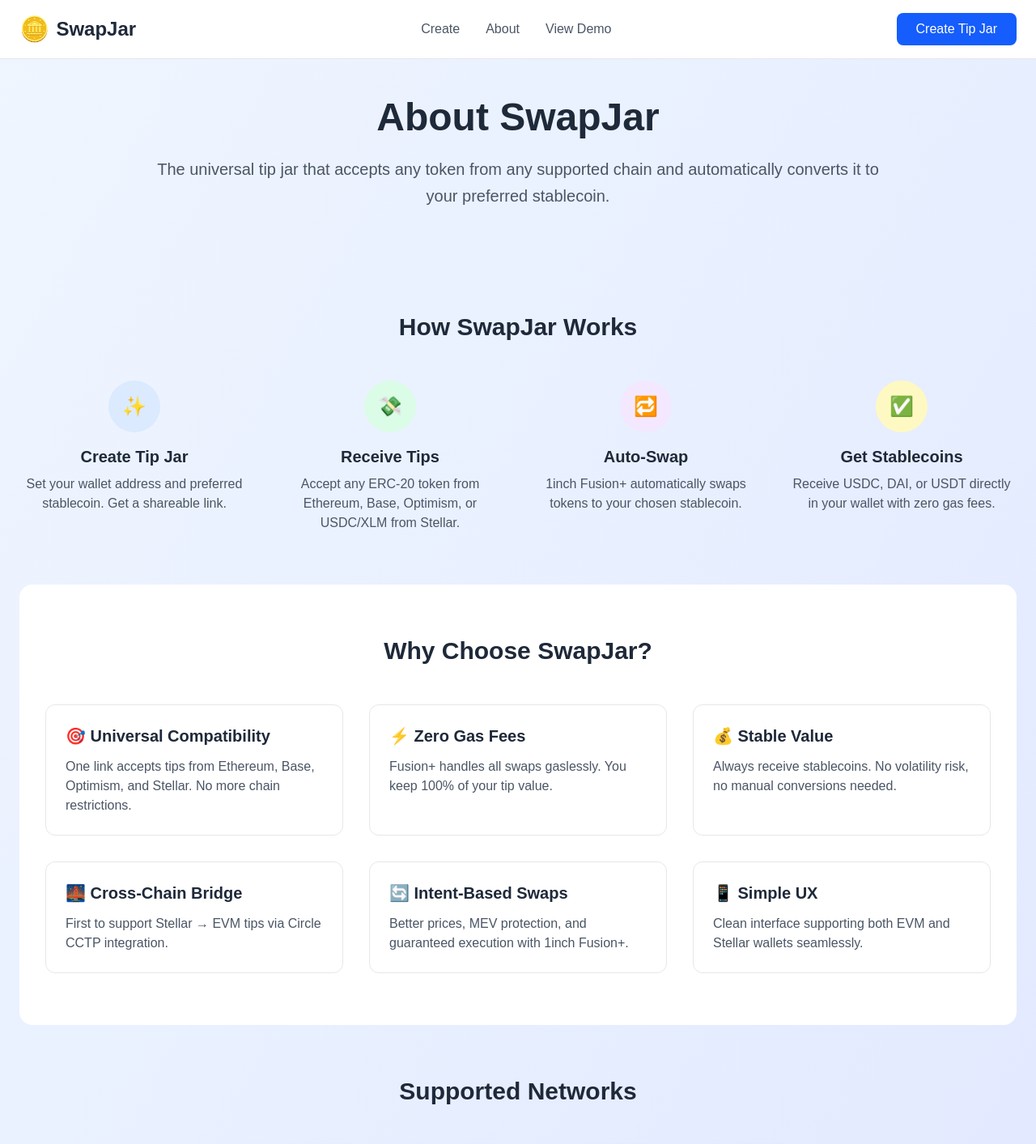
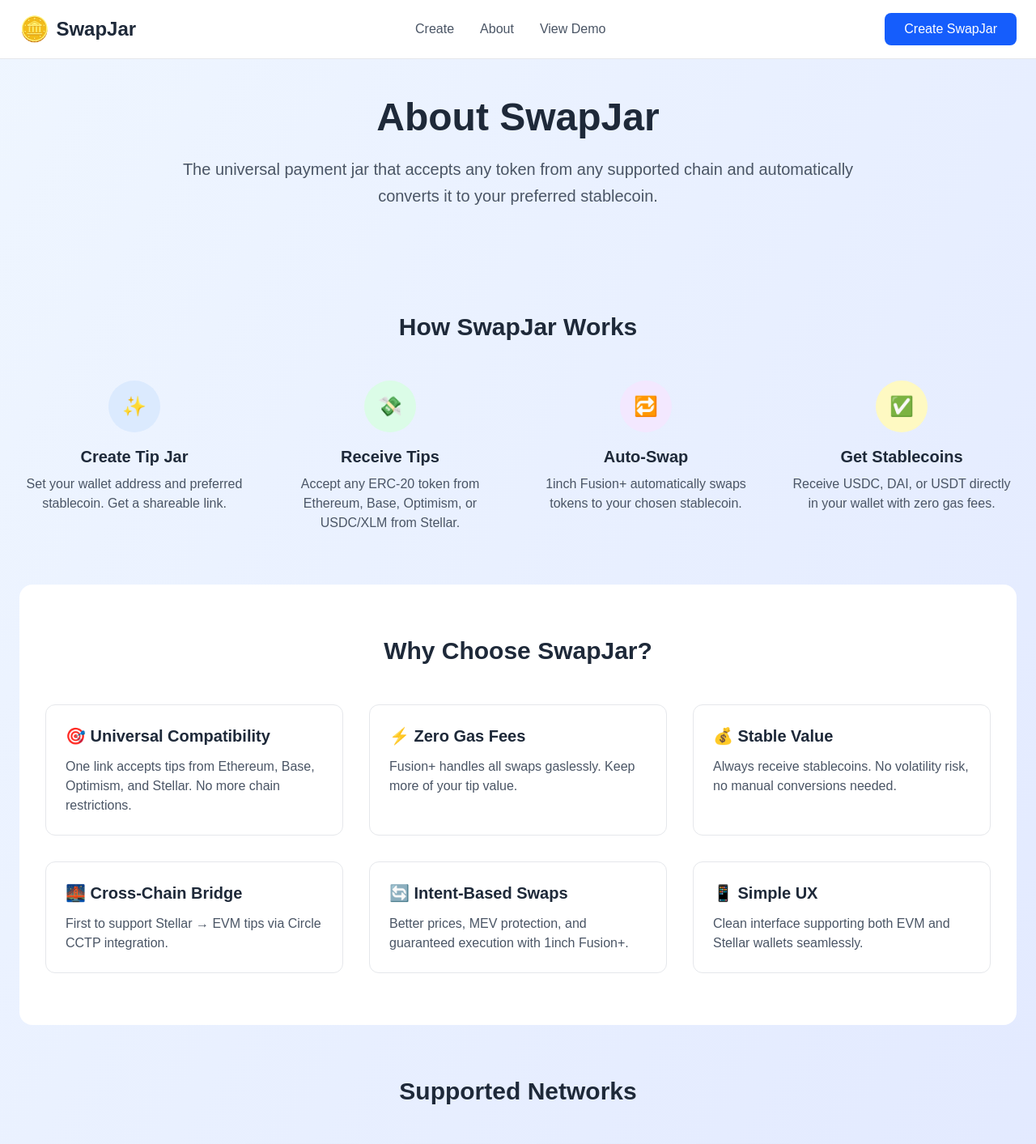
Before and after one commit to cbonoz/unite25, a Next.js app: page /about in a window 1280 px wide. Shown: the top 1413 px of the page at 81% size. Built offline with nearby package versions, Linux system fonts and the light colour scheme; no server answers.

Commit message:
update payment language

```diff
--- a/app/about/page.tsx
+++ b/app/about/page.tsx
@@ -17,7 +17,7 @@
             About SwapJar
           </h1>
           <p className="text-xl text-gray-600 dark:text-gray-300 mb-8 leading-relaxed">
-            The universal tip jar that accepts any token from any supported chain and automatically converts it to your preferred stablecoin.
+            The universal payment jar that accepts any token from any supported chain and automatically converts it to your preferred stablecoin.
           </p>
         </div>
 
@@ -94,7 +94,7 @@
                   ⚡ Zero Gas Fees
                 </h3>
                 <p className="text-gray-600 dark:text-gray-300">
-                  Fusion+ handles all swaps gaslessly. You keep 100% of your tip value.
+                  Fusion+ handles all swaps gaslessly. Keep more of your tip value.
                 </p>
               </div>
               <div className="p-6 border border-gray-200 dark:border-gray-700 rounded-xl">
--- a/app/components/Header.tsx
+++ b/app/components/Header.tsx
@@ -55,7 +55,7 @@
                   href="/create"
                   className="px-6 py-2 bg-blue-600 text-white rounded-lg hover:bg-blue-700 transition-colors font-medium"
                 >
-                  Create Tip Jar
+                  Create SwapJar
                 </Link>
               </>
             )}
--- a/app/components/TipJarSuccess.tsx
+++ b/app/components/TipJarSuccess.tsx
@@ -161,7 +161,7 @@
               </p>
               <div className="grid grid-cols-3 gap-2">
                 <a
-                  href={`https://twitter.com/intent/tweet?text=Check out my new SwapJar! Send me tips in any token and I'll receive ${tipJarData.recipientToken} ⚡&url=${encodeURIComponent(tipJarUrl)}&hashtags=SwapJar,crypto,tips`}
+                  href={`https://twitter.com/intent/tweet?text=Check out my new SwapJar! Send tokens and I'll receive ${tipJarData.recipientToken} ⚡&url=${encodeURIComponent(tipJarUrl)}&hashtags=SwapJar,crypto,tips`}
                   target="_blank"
                   rel="noopener noreferrer"
                   className="px-3 py-2 bg-blue-500 text-white rounded text-xs text-center hover:bg-blue-600 transition-colors"
@@ -210,7 +210,7 @@
           <ol className="text-sm text-gray-600 dark:text-gray-300 space-y-2">
             <li className="flex items-start">
               <span className="bg-blue-600 text-white rounded-full w-5 h-5 flex items-center justify-center text-xs mr-3 mt-0.5">1</span>
-              Someone sends you tips in any token
+              Someone sends you payments in any token
             </li>
             <li className="flex items-start">
               <span className="bg-blue-600 text-white rounded-full w-5 h-5 flex items-center justify-center text-xs mr-3 mt-0.5">2</span>
--- a/app/create/page.tsx
+++ b/app/create/page.tsx
@@ -186,7 +186,7 @@
               Create Your SwapJar
             </h1>
             <p className="text-xl text-gray-600 dark:text-gray-300">
-              Set up your universal tip jar link in just a few steps
+              Set up your universal payment link in just a few steps
             </p>
           </div>
 
@@ -207,7 +207,7 @@
                         walletAddress: "0x742d35Cc6634C0532925a3b8D4020A2E2B1e8d4B",
                         recipientToken: 'USDC',
                         selectedChains: [SUPPORTED_CHAINS.ETHEREUM, 'stellar' as ChainId],
-                        customMessage: "Help us celebrate our special day! Your tips will go toward our honeymoon in Italy. We accept any token from any chain - it all converts to USDC automatically! 🇮🇹✨",
+                        customMessage: "Help us celebrate our special day! Your contributions will go toward our honeymoon in Italy. We accept any token from any chain - it all converts to USDC automatically! 🇮🇹✨",
                         successMessage: "Thank you for celebrating with us! ❤️ Your donation means the world to us.",
                       });
                       setErrors({});
@@ -228,7 +228,7 @@
                       type="text"
                       value={formData.displayName}
                       onChange={(e) => handleInputChange('displayName', e.target.value)}
-                      placeholder="e.g., Chris's Tips"
+                      placeholder="e.g., My creator fund"
                       className={`w-full px-4 py-3 border rounded-lg focus:ring-2 focus:ring-blue-500 focus:border-transparent dark:bg-gray-700 dark:text-white ${
                         errors.displayName ? 'border-red-500' : 'border-gray-300 dark:border-gray-600'
                       }`}
@@ -401,14 +401,14 @@
                   <div className="bg-gray-50 dark:bg-gray-700 rounded-lg p-6">
                     <div className="text-4xl mb-4">🪙</div>
                     <h3 className="text-xl font-semibold text-gray-800 dark:text-white mb-2">
-                      {formData.displayName || 'Your Tips'}
+                      {formData.displayName || 'Your Fund'}
                     </h3>
                     <p className="text-gray-600 dark:text-gray-300 mb-4">
                       {formData.customMessage || `Send tips in any token, I'll receive ${formData.recipientToken}`}
                     </p>
                     <div className="space-y-2">
                       <button className="w-full px-4 py-2 bg-blue-600 text-white rounded-lg text-sm">
-                        Send Tip
+                        Send Tokens
                       </button>
                       <p className="text-xs text-gray-500 dark:text-gray-400">
                         Supports {formData.selectedChains.length} blockchain{formData.selectedChains.length !== 1 ? 's' : ''}
--- a/app/page.tsx
+++ b/app/page.tsx
@@ -72,7 +72,7 @@
                 Zero Gas Fees
               </h3>
               <p className="text-gray-600 dark:text-gray-300">
-                Keep 100% of your tip value with gasless swaps via Fusion+.
+                Keep more of your tip value with gasless swaps via Fusion+.
               </p>
             </div>
             <div className="text-center p-6">
@@ -96,7 +96,7 @@
               Ready to Start Receiving Payments?
             </h2>
             <p className="text-xl text-gray-600 dark:text-gray-300 mb-8">
-              Create your universal tip jar link in seconds. No setup fees, no monthly costs.
+              Create your universal payment link in seconds. No setup fees, no monthly costs.
             </p>
             <button
               onClick={goToCreate}
```
Also changed, not shown: 1 other file (tests, documents, lock files or other folders).
